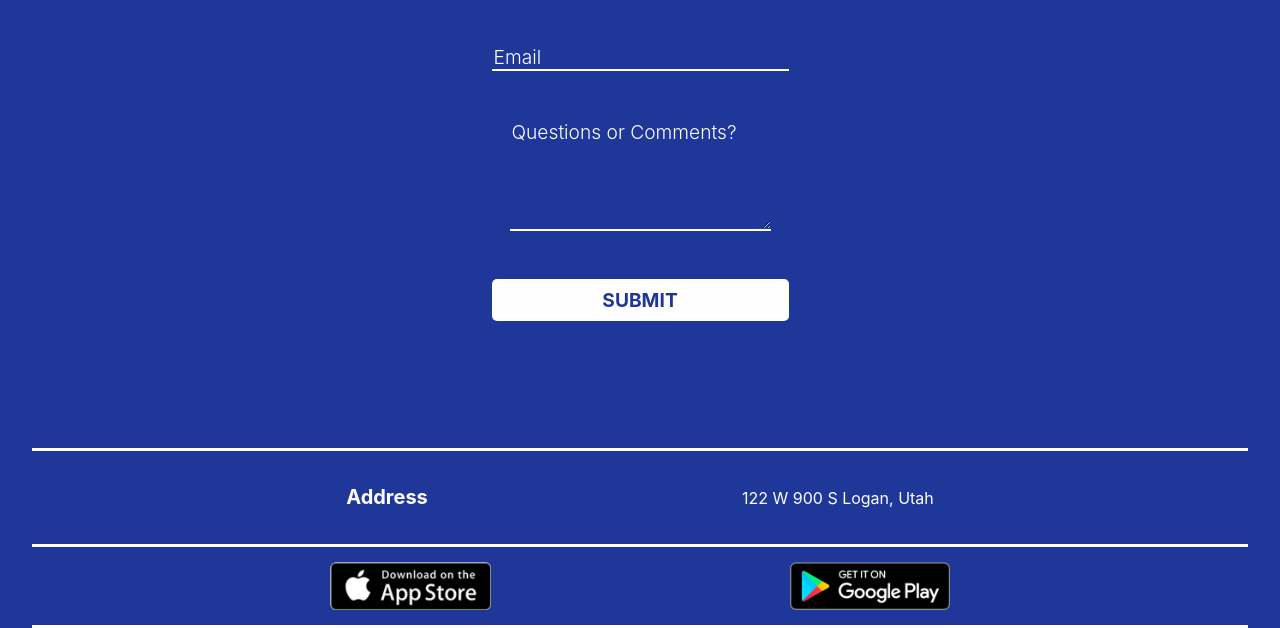
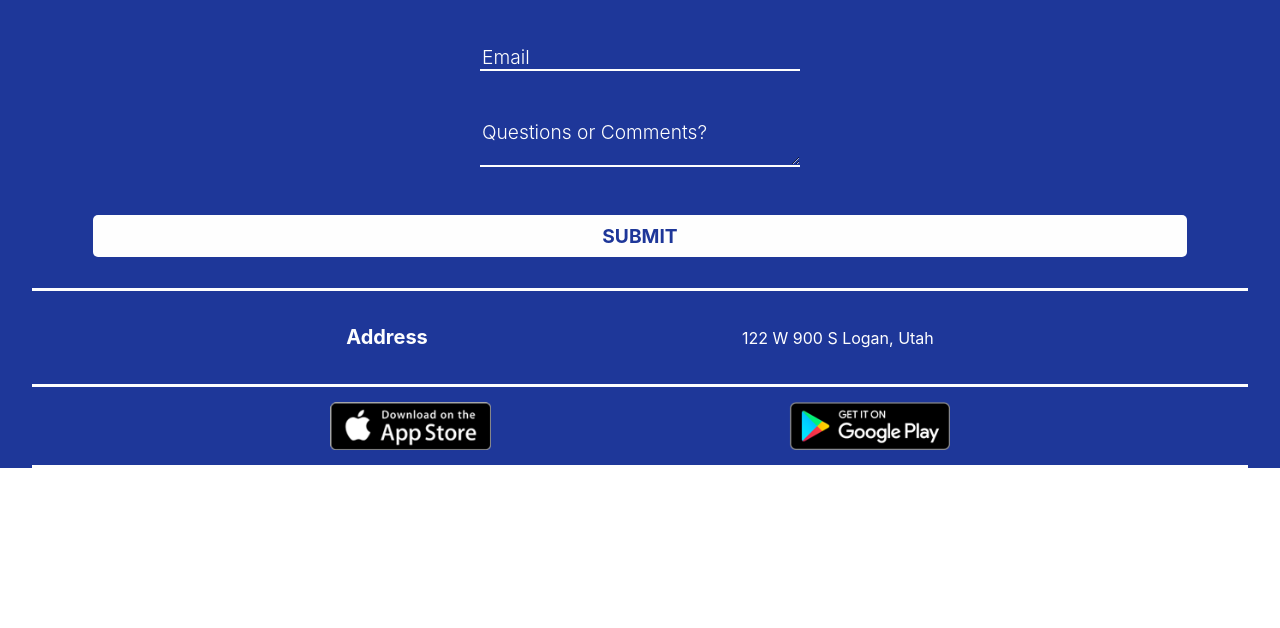
Before and after one commit to bfrest/foothill-wash, a plain HTML site: page index.html in a window 1280 px wide. Shown: the part 1934-2562 px from the top of the page. After the commit the page ends 2402 px from the top, so only its background shows below. Drawn offline with Linux system fonts and the light colour scheme; some packages are replaced by stand-ins of ours.

Commit message:
footer styles

```diff
--- a/index.html
+++ b/index.html
@@ -230,6 +230,7 @@
         flex-direction: column;
         align-items: center;
         justify-content: space-evenly;
+        width: 100%;
         padding-bottom: 1rem;
       }
 
@@ -246,6 +247,7 @@
         border-bottom: 2px solid #fefefe;
         margin-bottom: 3rem;
         box-sizing: border-box;
+        width: 20rem;
       }
 
       ::placeholder {
@@ -253,9 +255,9 @@
       }
 
       textarea {
-        height: 7rem;
+        height: 3rem;
+        line-height: 150%;
         resize: vertical;
-        overflow: auto;
       }
 
       .submit {
@@ -265,10 +267,10 @@
         cursor: pointer;
         color: #1e3799;
         font-size: 1.2rem;
-        padding: 10px 0;
-        margin-bottom: 6rem;
+        padding-top: 10px;
+        padding-bottom: 10px;
         font-weight: 700;
-        width: 100%;
+        width: 90%;
       }
 
       .footerImg img {
```
